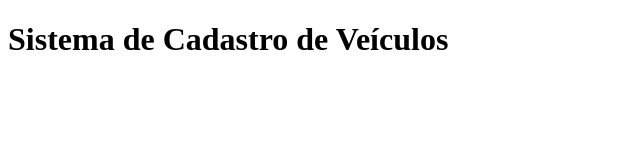
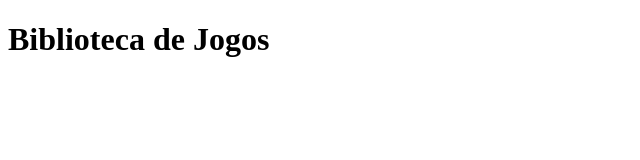
Before and after one commit to vicentezarga/cadastro-de-jogos, a plain HTML site: page index.html in a window 1280 px wide. Shown: the whole page, without its empty margins (0-640 px from the left). Drawn offline with Linux system fonts and the light colour scheme.

Commit message:
Alterando título do index

```diff
--- a/index.html
+++ b/index.html
@@ -4,9 +4,9 @@
     <meta charset="UTF-8">
     <meta http-equiv="X-UA-Compatible" content="IE=edge">
     <meta name="viewport" content="width=device-width, initial-scale=1.0">
-    <title>Minha Locadora</title>
+    <title>Sistema Cadastro de Jogos</title>
 </head>
 <body>
-    <h1>Sistema de Cadastro de Veículos</h1>
+    <h1>Biblioteca de Jogos</h1>
 </body>
 </html>
```
